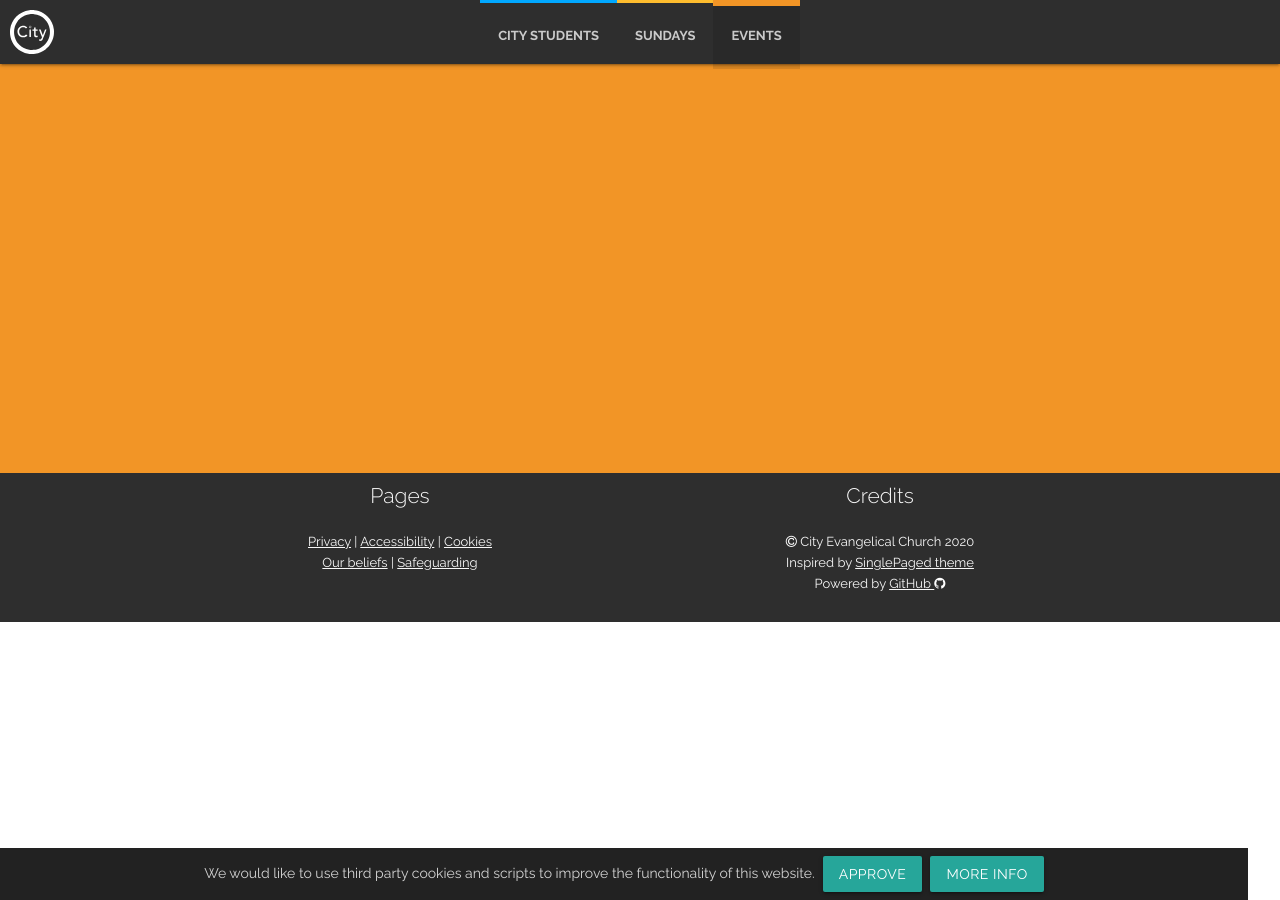
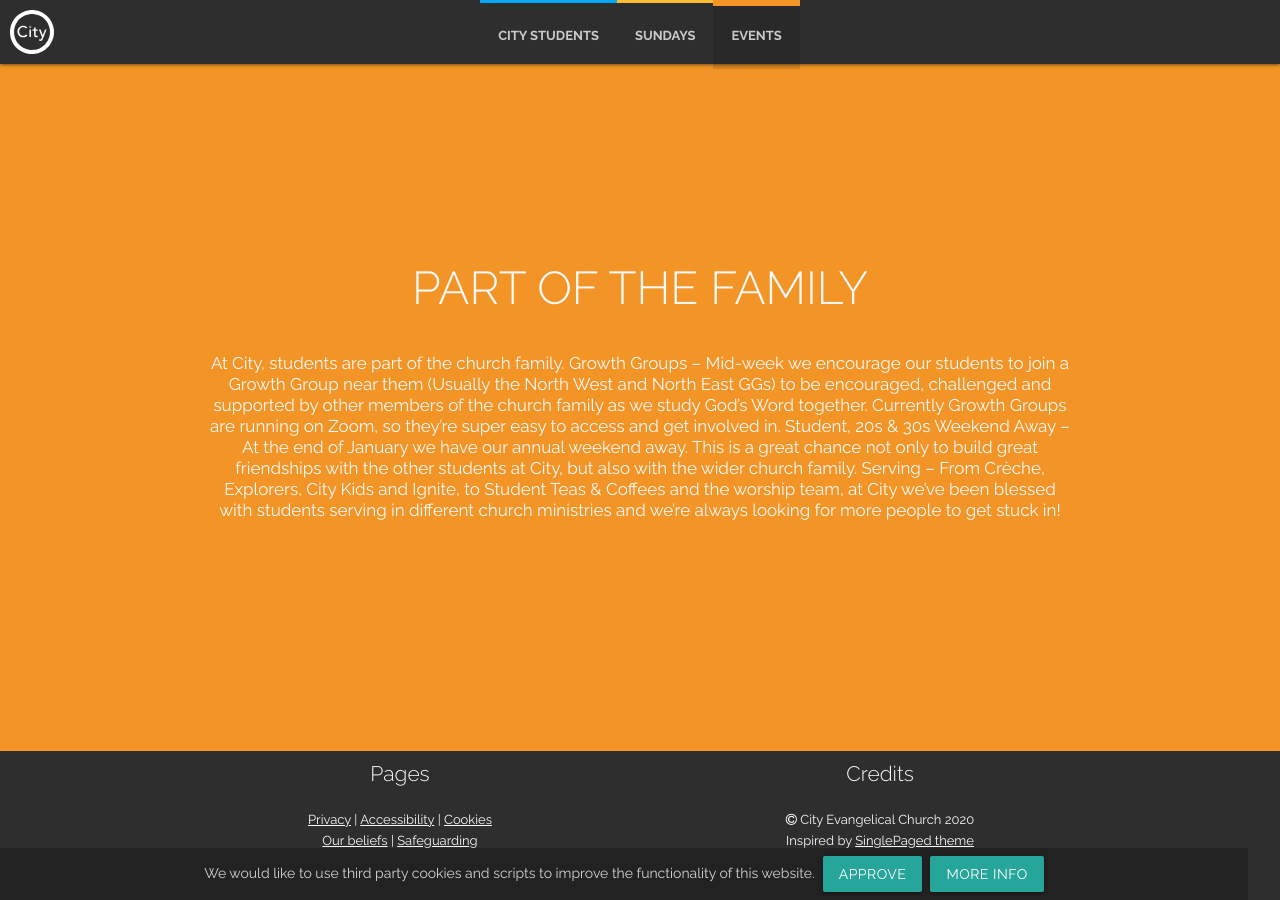
Before and after one commit to woodcock3/citychurch, a Jekyll site: the page built from _students/2020-01-03-events.md, in a window 1280 px wide and 900 px high, scrolled down 1279 px. Built offline with Jekyll 4.4.1, drawn with Linux system fonts in a browser that asks for light colours.

Commit message:
Update 2020-01-03-events.md

```diff
--- a/_students/2020-01-03-events.md
+++ b/_students/2020-01-03-events.md
@@ -6,3 +6,16 @@ style: center
 collection_type: "students"
 layout: all_collections
 ---
+
+# PART OF THE FAMILY
+At City, students are part of the church family.
+Growth Groups – Mid-week we encourage our students to join a Growth Group near them (Usually the North
+West and North East GGs) to be encouraged, challenged and supported by other members of the church
+family as we study God’s Word together. Currently Growth Groups are running on Zoom, so they’re super easy
+to access and get involved in.
+Student, 20s &amp; 30s Weekend Away – At the end of January we have our annual weekend away. This is a great
+chance not only to build great friendships with the other students at City, but also with the wider church
+family.
+Serving – From Crèche, Explorers, City Kids and Ignite, to Student Teas &amp; Coffees and the worship team, at City
+we’ve been blessed with students serving in different church ministries and we’re always looking for more
+people to get stuck in!
```
